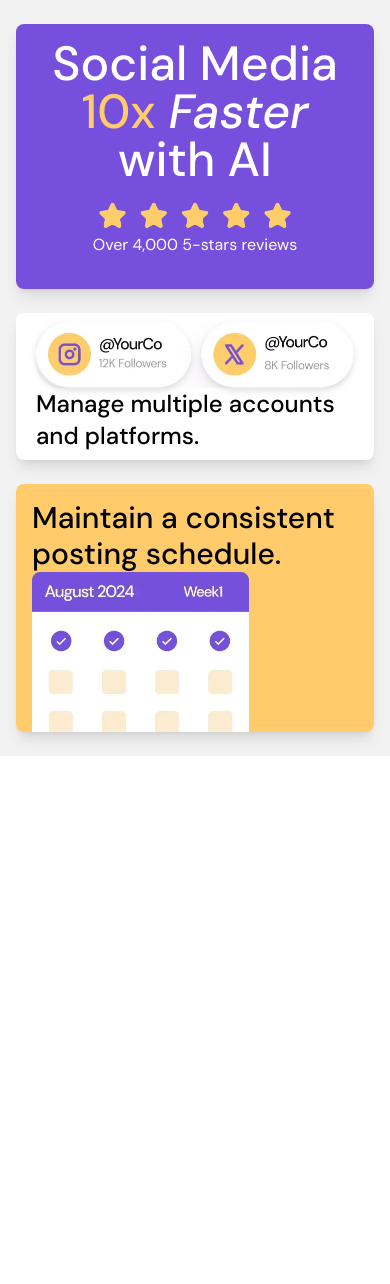
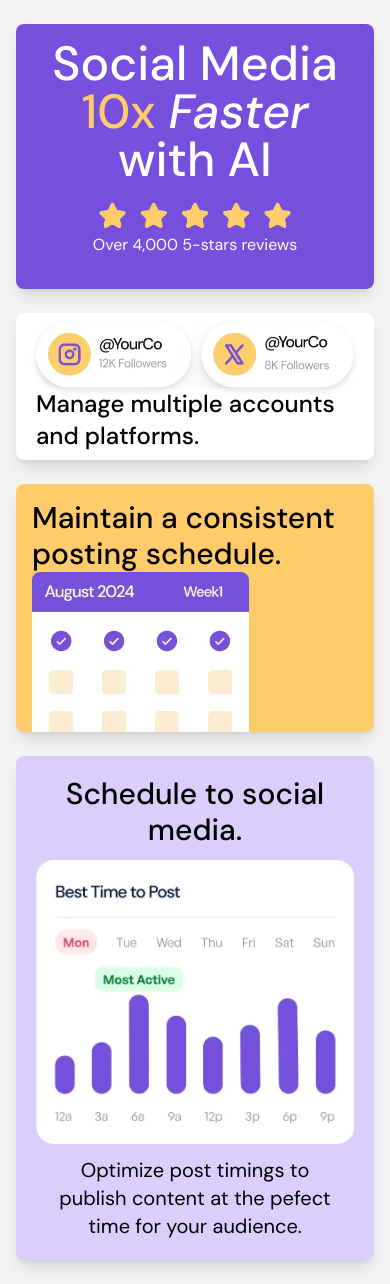
Before and after one commit to Alejo2304/bentoGrid, a React (Vite) app: page / in a window 390 px wide. Before the commit the page ends 844 px from the top, so only its background shows below. Built offline with nearby package versions, Linux system fonts and the light colour scheme.

Commit message:
ADDED STYLE IN MOBILE VERSION | Purple100Container()
Fixed style for the mobile version of purple100Container() on Containers.jsx, the changes include font-type, font-weight, text-size, centering of elements and padding. Also called the container on BentoGrid.jsx

```diff
--- a/src/components/BentoGrid.jsx
+++ b/src/components/BentoGrid.jsx
@@ -5,7 +5,8 @@ import {WhiteContainerDescriptive, WhiteContainer} from './Containers.jsx'
 import GrowFollowersImg from '../assets/images/illustration-grow-followers.webp'
 import FiveStarsImg from '../assets/images/illustration-five-stars.webp'
 import SocialMediaImg from '../assets/images/illustration-multiple-platforms.webp'
-import ScheduleImg from '../assets/images/illustration-consistent-schedule.webp'
+import CalendarImg from '../assets/images/illustration-consistent-schedule.webp'
+import SchedulePostImg from '../assets/images/illustration-schedule-posts.webp'
 
 export default function BentoGrid(){
     return(
@@ -28,14 +29,21 @@ export default function BentoGrid(){
 
             <Yellow500Container
                 text="Maintain a consistent posting schedule."
-                imgPath={ScheduleImg}
+                imgPath={CalendarImg}
                 img alt="Calendar with schedule."
+            />
+
+            <Purple100Container
+                textTitle="Schedule to social media."
+                textDescription="Optimize post timings to publish content at the pefect time for your audience."
+                imgPath={SchedulePostImg}
+                imgAlt="Schedule of best time to post"
             />
 
             {/*
 
 
-            <Purple100Container />
+
             <PurpleContainer
                 text="Grow Followers with non-stop content"
                 imgPath={GrowFollowersImg}
--- a/src/components/Containers.jsx
+++ b/src/components/Containers.jsx
@@ -71,10 +71,10 @@ export function PurpleContainer({ text, imgPath, imgAlt }) {
 
 export function Purple100Container({ textTitle, textDescription, imgPath, imgAlt }) {
     return (
-        <div>
-            <h1>{textTitle}</h1>
+        <div className="flex flex-col items-center justify-center bg-purple-100 rounded-lg shadow-lg space-y-3 p-5">
+            <h1 className="font-dmsans font-medium text-center text-3xl">{textTitle}</h1>
             <img src={imgPath} alt={imgAlt} />
-            <p>{textDescription}</p>
+            <p className="font-dmsans font-normal text-xl text-center px-5 ">{textDescription}</p>
         </div>
     );
 }
```
